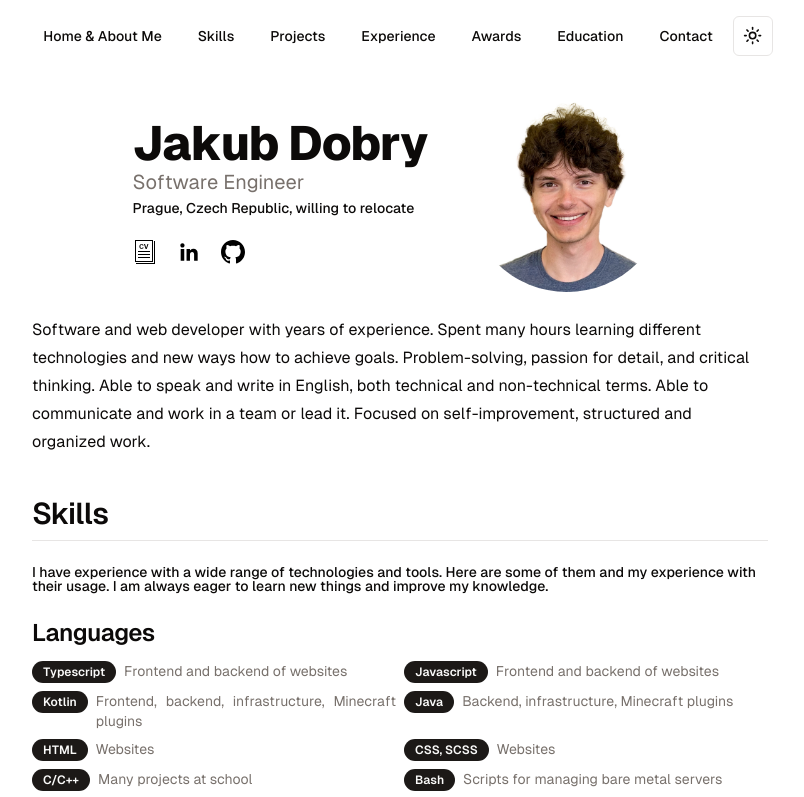
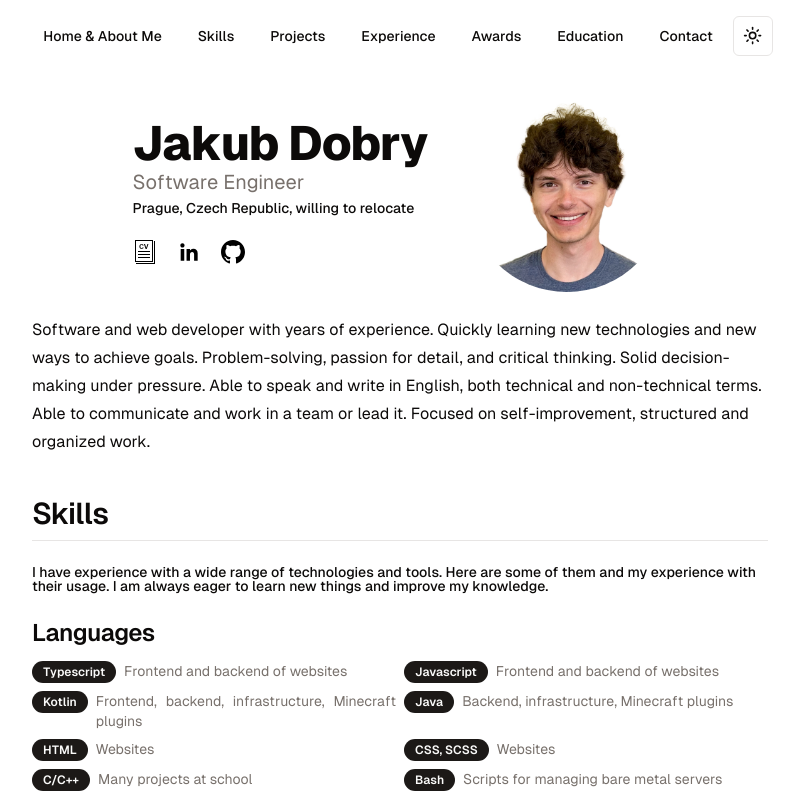
Before and after one commit to dobrac/portfolio, a Next.js app: page / in a window 1280 px wide. Shown: the top 797 px of the page, without its empty margins (240-1044 px from the left). Built offline with nearby package versions, Linux system fonts and the light colour scheme.

Commit message:
Updated experience, introduction, skills

```diff
--- a/src/app/(home)/parts/experience.tsx
+++ b/src/app/(home)/parts/experience.tsx
@@ -63,9 +63,9 @@ export function ExperiencePart() {
           location="Fully Remote"
           points={[
             "Led a team of 50 people and was the lead developer of 5 people.",
-            "Designed and implemented distributed dynamic servers load balancing, internal ticket system, user customer portal, automatic deployment of changes with custom solutions, monitoring, managed own Kubernetes cluster, and more.",
+            "Designed and implemented distributed dynamic servers load balancing, internal ticket system, user customer portal, automatic deployment, performance, scalability, monitoring, managed own Kubernetes cluster, and more.",
             "Used various technologies and languages, but mainly the Java language.",
-            "Dealt with and solved many issues on the technical and personal level during the server's existence."
+            "Successfully handled 2+ mil. users, 10K per day, 2500 concurrently."
           ]}
         />
 
@@ -88,8 +88,8 @@ export function ExperiencePart() {
           dateTo={new Date(2014, 10)}
           location="Fully Remote"
           points={[
-            "Building and managing the server from the beginning. Technical and personal sides.",
-            "Built initially only using existing solutions (plugins).",
+            "Built and managed the server from the beginning. Initially only using existing solutions (plugins).",
+            "Achieved 500 concurrent players. Thousands of users per day.",
             "Later on, this was my first motivation for learning programming, so I learned Java."
           ]}
         /></div>
--- a/src/app/(home)/parts/skills.tsx
+++ b/src/app/(home)/parts/skills.tsx
@@ -79,6 +79,7 @@ export function SkillsPart() {
             <Skill name="AWS, GCP" description="Architecture, management, monitoring"/>
             <Skill name="Elastic, Grafana" description="Monitoring, deployment, search"/>
             <Skill name="Firebase" description="Firestore, auth, storage, cloud functions"/>
+            <Skill name="Figma" description="Designing mainly UX, but also UI for websites"/>
             <Skill name="Distributed Systems" description="Minecraft server QPlay.cz"/>
             <Skill name="High Availability" description="Minecraft server QPlay.cz"/>
             <Skill name="Reliability" description="Minecraft server QPlay.cz"/>
--- a/src/app/markdown/introduction.mdx
+++ b/src/app/markdown/introduction.mdx
@@ -1,3 +1,4 @@
-Software and web developer with years of experience. Spent many hours learning different technologies and
-new ways how to achieve goals. Problem-solving, passion for detail, and critical thinking. Able to speak and write in
-English, both technical and non-technical terms. Able to communicate and work in a team or lead it. Focused on self-improvement, structured and organized work.
+Software and web developer with years of experience. Quickly learning new technologies and new ways to achieve goals.
+Problem-solving, passion for detail, and critical thinking. Solid decision-making under pressure.
+Able to speak and write in English, both technical and non-technical terms.
+Able to communicate and work in a team or lead it. Focused on self-improvement, structured and organized work.
```
